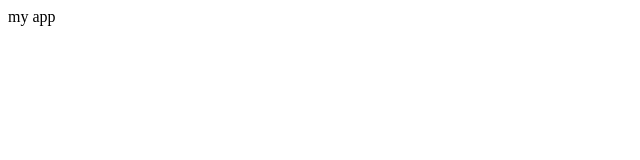
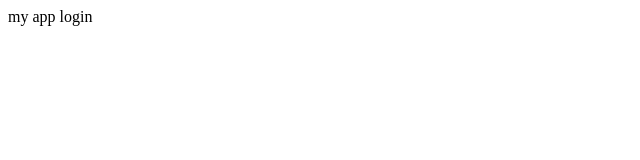
Before and after one commit to Zaratustra-77/NEW_REPO_FOR_EX, a plain HTML site: page index.html in a window 1280 px wide. Shown: the full height of the page, 0-640 px from the left. Drawn offline with Linux system fonts and the light colour scheme.

Commit message:
first branch commit
added login.html

```diff
--- a/index.html
+++ b/index.html
@@ -7,5 +7,6 @@
     </head>
     <body>
         my app
+        login
     </body>
 </html>
```
Also changed, not shown: login.html (added, +1 -0 lines).
